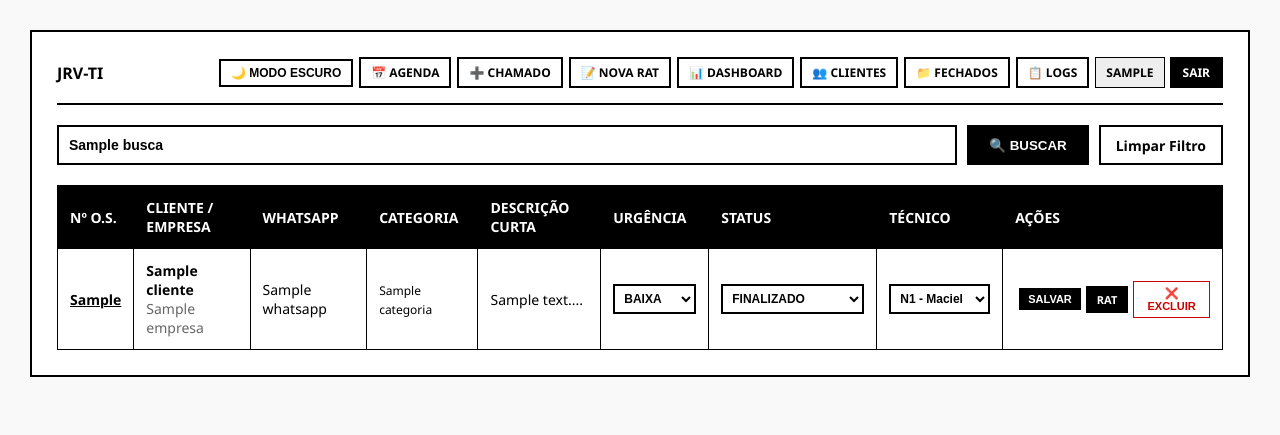
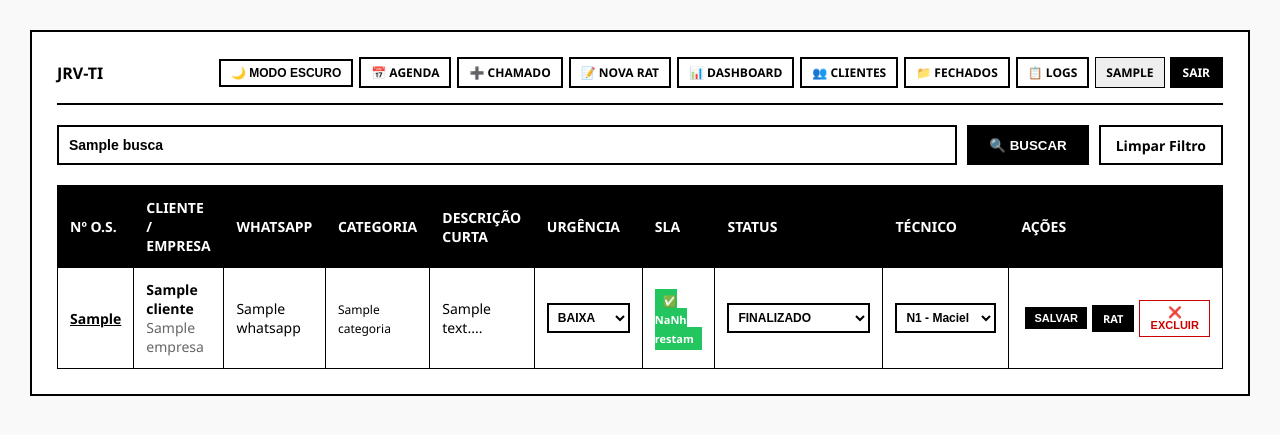
Before and after one commit to jrvti/supchamados, a Flask app: template templates/admin.html in a window 1280 px wide. Shown: the top 435 px of the page. Run offline with Flask 3, Linux system fonts and the light colour scheme; the template is opened without the code that fills it: most values are stand-ins (such as "Sample title", 1, 10 or a date in 2020).

Commit message:
feat: adiciona campo endereco no formulario publico + sistema de SLAs no admin

```diff
--- a/app.py
+++ b/app.py
@@ -218,6 +218,7 @@ def enviar_chamado():
     cliente = request.form.get('cliente')
     empresa = request.form.get('empresa')
     whatsapp = request.form.get('whatsapp')
+    endereco = request.form.get('endereco', '')
     marca = request.form.get('marca', 'Não informado')
     modelo = request.form.get('modelo', 'Não informado')
     categoria = request.form.get('categoria', 'Outros')
@@ -230,6 +231,7 @@ def enviar_chamado():
         "cliente": cliente,
         "empresa": empresa,
         "whatsapp": whatsapp,
+        "endereco": endereco,
         "descricao": descricao_final,
         "marca": marca,
         "modelo": modelo,
--- a/init_db.sql
+++ b/init_db.sql
@@ -15,6 +15,7 @@ CREATE TABLE IF NOT EXISTS chamados (
     status VARCHAR(50) DEFAULT 'Aberto',
     tecnico_responsavel VARCHAR(50) DEFAULT 'Nenhum',
     categoria VARCHAR(50) DEFAULT 'Outros',
+    endereco VARCHAR(300) DEFAULT '',
     data_abertura TIMESTAMP DEFAULT CURRENT_TIMESTAMP
 );
 
--- a/templates/admin.html
+++ b/templates/admin.html
@@ -98,14 +98,16 @@
                     <th>Categoria</th>
                     <th>Descrição Curta</th>
                     <th>Urgência</th>
+                    <th>SLA</th>
                     <th>Status</th>
                     <th>Técnico</th>
                     <th>Ações</th>
                 </tr>
             </thead>
-            <tbody>
+    {% set sla_horas = {'Crítica': 2, 'Alta': 4, 'Média': 24, 'Baixa': 48} %}
+    <tbody>
                 {% if not chamados %}
-                <tr><td colspan="8" style="text-align:center;padding:25px;color:var(--texto-secundario);">Nenhum chamado ativo encontrado.</td></tr>
+                <tr><td colspan="10" style="text-align:center;padding:25px;color:var(--texto-secundario);">Nenhum chamado ativo encontrado.</td></tr>
                 {% endif %}
                 {% for chamado in chamados %}
                 <tr>
@@ -114,8 +116,15 @@
                     <td>{{ chamado.whatsapp }}</td>
                     <td><span style="font-size:12px;">{{ chamado.categoria or 'Outros' }}</span></td>
                     <td>{{ chamado.descricao[:40] }}...</td>
+                    {% set horas_sla = sla_horas.get(chamado.urgencia, 24) %}
+                    {% if chamado.data_abertura %}
+                        {% set data_abertura = chamado.data_abertura[:19] %}
+                    {% else %}
+                        {% set data_abertura = '' %}
+                    {% endif %}
                     {% if chamado.tecnico_responsavel == 'Nenhum' %}
                     <td><span class="badge-aberto">{{ chamado.urgencia|upper }}</span></td>
+                    <td><span class="badge-aberto" data-data="{{ data_abertura }}" data-sla="{{ horas_sla }}" style="font-size:11px;">⏳ CALC...</span></td>
                     <td><span class="badge-aberto">ABERTO</span></td>
                     <td><span class="badge-aberto">AGUARDANDO</span></td>
                     <td>
@@ -136,6 +145,7 @@
                             <option value="Alta" {% if chamado.urgencia=='Alta' %}selected{% endif %}>ALTA</option>
                             <option value="Crítica" {% if chamado.urgencia=='Crítica' %}selected{% endif %}>CRÍTICA</option>
                         </select></td>
+                        <td><span class="badge-aberto" data-data="{{ data_abertura }}" data-sla="{{ horas_sla }}" style="font-size:11px;">⏳ CALC...</span></td>
                         <td><select name="status" class="select-inline">
                             <option value="Aberto" {% if chamado.status=='Aberto' %}selected{% endif %}>ABERTO</option>
                             <option value="Em Atendimento" {% if chamado.status=='Em Atendimento' %}selected{% endif %}>EM ATENDIMENTO</option>
@@ -161,6 +171,41 @@
         </table>
     </div>
     <script>
+        // Calcula e mostra o SLA
+        function calcularSLAs() {
+            const spans = document.querySelectorAll('[data-data][data-sla]');
+            const agora = new Date();
+            spans.forEach(span => {
+                const dataStr = span.getAttribute('data-data');
+                const slaHoras = parseInt(span.getAttribute('data-sla'));
+                if (!dataStr) { span.textContent = '—'; return; }
+                const dataAbertura = new Date(dataStr.replace(' ', 'T') + '-03:00');
+                const prazo = new Date(dataAbertura.getTime() + slaHoras * 60 * 60 * 1000);
+                const diffMs = prazo - agora;
+                const diffHoras = diffMs / (1000 * 60 * 60);
+                if (diffHoras < 0) {
+                    span.style.background = '#cc0000';
+                    span.style.color = '#ffffff';
+                    span.style.border = 'none';
+                    const passou = Math.abs(diffHoras);
+                    if (passou < 24) span.textContent = `⚠️ ${Math.round(passou)}h atrasado`;
+                    else span.textContent = `⚠️ ${Math.round(passou/24)}d atrasado`;
+                } else if (diffHoras < slaHoras * 0.25) {
+                    span.style.background = '#ff8800';
+                    span.style.color = '#ffffff';
+                    span.style.border = 'none';
+                    span.textContent = `⏳ ${Math.round(diffHoras)}h restam`;
+                } else {
+                    span.style.background = '#22c55e';
+                    span.style.color = '#ffffff';
+                    span.style.border = 'none';
+                    span.textContent = `✅ ${Math.round(diffHoras)}h restam`;
+                }
+            });
+        }
+        calcularSLAs();
+        setInterval(calcularSLAs, 60000); // atualiza a cada minuto
+
         const t=document.getElementById('theme-toggle'),c=localStorage.getItem('theme');
         if(c){document.documentElement.setAttribute('data-theme',c);if(c==='dark')t.textContent='☀️ Modo Claro';}
         t.addEventListener('click',()=>{
--- a/templates/cliente.html
+++ b/templates/cliente.html
@@ -33,6 +33,8 @@
             <input type="text" id="empresa" name="empresa" placeholder="Ex: Mercado Central ou Particular" required>
             <label for="whatsapp">Seu Celular / WhatsApp:</label>
             <input type="text" id="whatsapp" name="whatsapp" placeholder="Ex: (11) 99999-9999" required>
+            <label for="endereco">Endereço:</label>
+            <input type="text" id="endereco" name="endereco" placeholder="Rua, número, bairro, cidade">
             <div class="flex-equipamento">
                 <div><label for="marca">Marca (Opcional):</label><input type="text" id="marca" name="marca" placeholder="Intelbras, Hikvision, ASUS..."></div>
                 <div><label for="modelo">Modelo / Tipo (Opcional):</label><input type="text" id="modelo" name="modelo" placeholder="DVR, Câmera, Computador..."></div>
```
